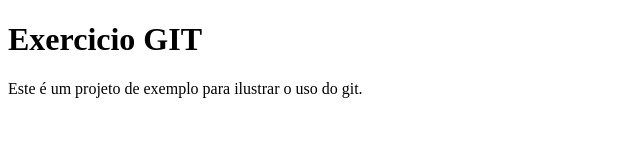
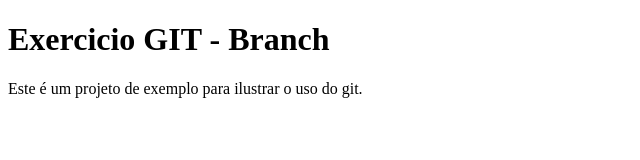
Before and after one commit to tondinizr/projeto-git, a plain HTML site: page index.html in a window 1280 px wide. Shown: the whole page, without its empty margins (0-640 px from the left). Drawn offline with Linux system fonts and the light colour scheme.

Commit message:
Alteração na branch exercicio-01

```diff
--- a/index.html
+++ b/index.html
@@ -6,7 +6,7 @@
     <title>Projeto Git</title>
 </head>
 <body>
-    <h1>Exercicio GIT</h1>
+    <h1>Exercicio GIT - Branch</h1>
     <p>Este é um projeto de exemplo para ilustrar o uso do git.</p>
 </body>
 </html>
```
